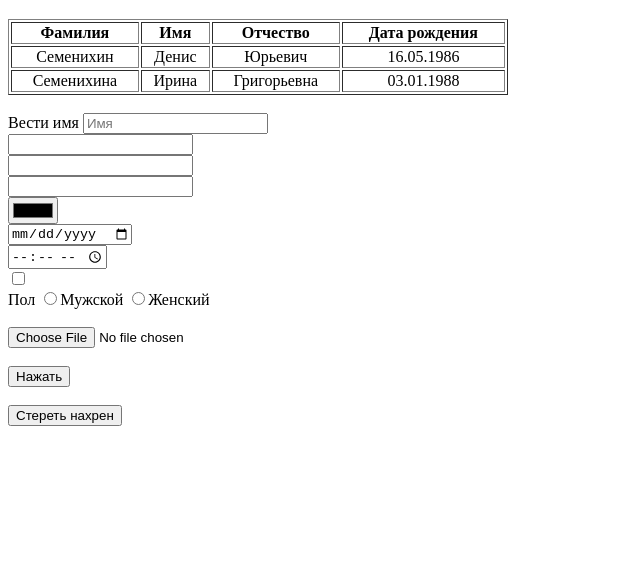
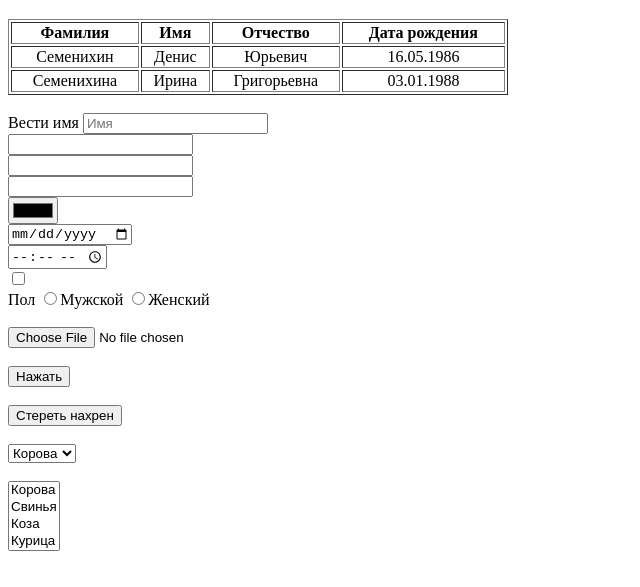
Before and after one commit to Denis-Semenikhin/Test, a plain HTML site: page index.html in a window 1280 px wide. Shown: the part 61-648 px from the top of the page, without its empty margins (0-640 px from the left). Drawn offline with Linux system fonts and the light colour scheme.

Commit message:
Селектор

```diff
--- a/index.html
+++ b/index.html
@@ -49,7 +49,20 @@
     <input type="radio" name="1" value=""><label for="">Женский</label><br><br>
     <input type="file" name="" value=""><br><br>
     <input type="submit" value="Нажать" name="" value=""><br><br>
-<input type="reset" name="" value="Стереть нахрен">
+<input type="reset" name="" value="Стереть нахрен"><br><br>
+<select>
+  <option value="">Корова</option>
+  <option value="">Свинья</option>
+  <option value="">Коза</option>
+  <option value="">Курица</option>
+</select><br><br>
+<select  multiple class="" name="">
+  <option value="">Корова</option>
+  <option value="">Свинья</option>
+  <option value="">Коза</option>
+  <option value="">Курица</option>
+  <option value="">Овца</option>
+</select>
     </form>
   </body>
 </html>
```
